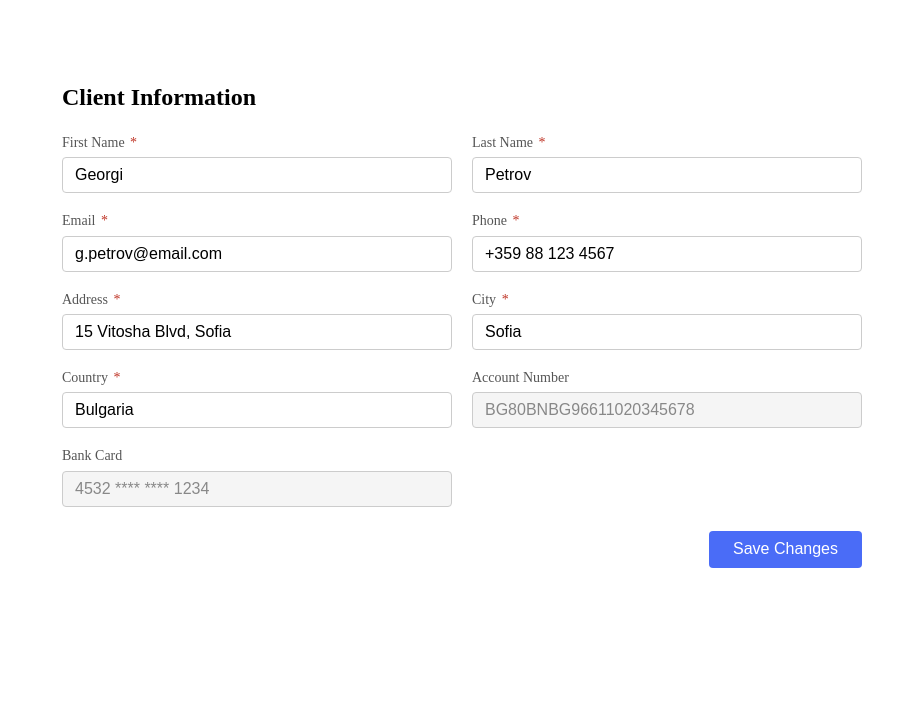
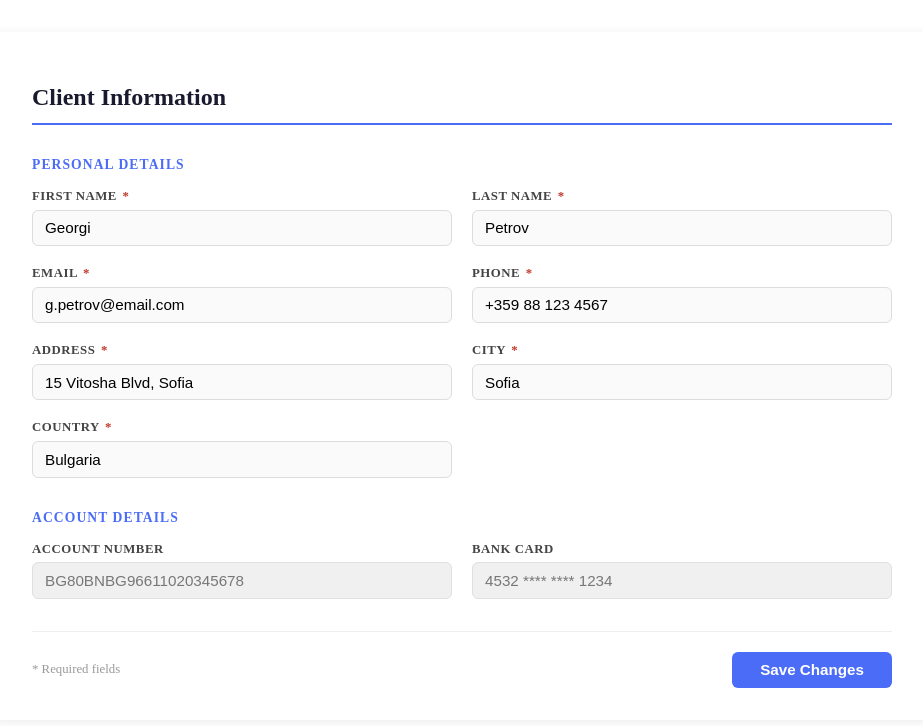
Before and after one commit to AntKovachev/CodixTask, an Angular app in the folder take-home-ui/: page /client in a window 1280 px wide. Shown: the top 726 px of the page, without its empty margins (178-1101 px from the left). Built offline with nearby package versions, Linux system fonts and the light colour scheme.

Commit message:
Improve client form UX/UI
Fixes #10

```diff
--- a/take-home-ui/src/app/pages/client/client.component.css
+++ b/take-home-ui/src/app/pages/client/client.component.css
@@ -1,12 +1,31 @@
 .form-container {
-  max-width: 800px;
+  max-width: 860px;
   margin: 2rem auto;
-  padding: 2rem;
+  padding: 2rem 2.5rem;
+  background: #fff;
+  border-radius: 8px;
+  box-shadow: 0 2px 12px rgba(0, 0, 0, 0.08);
 }
 
 h2 {
-  margin-bottom: 1.5rem;
+  margin-bottom: 2rem;
   font-size: 1.5rem;
+  color: #1a1a2e;
+  border-bottom: 2px solid #4a6cf7;
+  padding-bottom: 0.75rem;
+}
+
+.form-section {
+  margin-bottom: 2rem;
+}
+
+.section-title {
+  font-size: 0.85rem;
+  font-weight: 600;
+  text-transform: uppercase;
+  letter-spacing: 0.08em;
+  color: #4a6cf7;
+  margin-bottom: 1rem;
 }
 
 .form-grid {
@@ -18,32 +37,47 @@ h2 {
 .form-field {
   display: flex;
   flex-direction: column;
-  gap: 0.4rem;
+  gap: 0.35rem;
 }
 
 label {
-  font-size: 0.875rem;
-  font-weight: 500;
-  color: #555;
+  font-size: 0.8rem;
+  font-weight: 600;
+  color: #444;
+  text-transform: uppercase;
+  letter-spacing: 0.04em;
 }
 
 input {
-  padding: 0.5rem 0.75rem;
-  border: 1px solid #ccc;
-  border-radius: 4px;
-  font-size: 1rem;
+  padding: 0.55rem 0.75rem;
+  border: 1.5px solid #ddd;
+  border-radius: 6px;
+  font-size: 0.95rem;
   outline: none;
-  transition: border-color 0.2s;
+  transition: border-color 0.2s, box-shadow 0.2s;
+  background: #fafafa;
 }
 
 input:focus {
   border-color: #4a6cf7;
+  box-shadow: 0 0 0 3px rgba(74, 108, 247, 0.12);
+  background: #fff;
+}
+
+input.valid {
+  border-color: #27ae60;
+}
+
+input.invalid {
+  border-color: #c0392b;
+  box-shadow: 0 0 0 3px rgba(192, 57, 43, 0.08);
 }
 
 input.readonly {
-  background: #f5f5f5;
-  color: #888;
+  background: #f0f0f0;
+  color: #777;
   cursor: not-allowed;
+  border-color: #e0e0e0;
 }
 
 .required-mark {
@@ -51,51 +85,91 @@ input.readonly {
   margin-left: 2px;
 }
 
-input.invalid {
-  border-color: #c0392b;
-}
-
 .field-error {
   font-size: 0.75rem;
   color: #c0392b;
+  display: flex;
+  align-items: center;
+  gap: 4px;
+}
+
+.field-error::before {
+  content: '!';
+  display: inline-flex;
+  align-items: center;
+  justify-content: center;
+  width: 14px;
+  height: 14px;
+  background: #c0392b;
+  color: white;
+  border-radius: 50%;
+  font-size: 0.65rem;
+  font-weight: bold;
+  flex-shrink: 0;
 }
 
 .form-actions {
   margin-top: 1.5rem;
   display: flex;
-  justify-content: flex-end;
+  justify-content: space-between;
+  align-items: center;
+  border-top: 1px solid #eee;
+  padding-top: 1.25rem;
+}
+
+.form-hint {
+  font-size: 0.8rem;
+  color: #999;
 }
 
 button[type='submit'] {
-  padding: 0.6rem 1.5rem;
+  padding: 0.6rem 1.75rem;
   background: #4a6cf7;
   color: white;
   border: none;
-  border-radius: 4px;
-  font-size: 1rem;
+  border-radius: 6px;
+  font-size: 0.95rem;
+  font-weight: 600;
   cursor: pointer;
-  transition: background 0.2s;
+  transition: background 0.2s, transform 0.1s;
 }
 
 button[type='submit']:hover:not(:disabled) {
   background: #3a5ce5;
+  transform: translateY(-1px);
 }
 
 button[type='submit']:disabled {
-  background: #aaa;
+  background: #c5cae9;
   cursor: not-allowed;
 }
 
 .loading {
-  text-align: center;
-  padding: 2rem;
+  display: flex;
+  flex-direction: column;
+  align-items: center;
+  gap: 1rem;
+  padding: 4rem;
   color: #888;
 }
 
-.error-message {
+.spinner {
+  width: 36px;
+  height: 36px;
+  border: 3px solid #e0e0e0;
+  border-top-color: #4a6cf7;
+  border-radius: 50%;
+  animation: spin 0.7s linear infinite;
+}
+
+@keyframes spin {
+  to { transform: rotate(360deg); }
+}
+
+.page-error {
   margin: 2rem auto;
-  max-width: 800px;
-  padding: 1rem;
+  max-width: 860px;
+  padding: 1rem 1.25rem;
   background: #fdecea;
   color: #c0392b;
   border-radius: 4px;
--- a/take-home-ui/src/app/pages/client/client.component.html
+++ b/take-home-ui/src/app/pages/client/client.component.html
@@ -1,17 +1,25 @@
 @if (error) {
-  <div class="error-message">{{ error }}</div>
+  <div class="page-error">⚠ {{ error }}</div>
 }
 
 @if (!isReady && !error) {
-  <div class="loading">Loading...</div>
+  <div class="loading">
+    <div class="spinner"></div>
+    <span>Loading client data...</span>
+  </div>
 }
 
 @if (isReady && client) {
   <div class="form-container">
     <h2>Client Information</h2>
+
     <form #clientForm="ngForm">
+
+      <div class="form-section">
+        <h3 class="section-title">Personal Details</h3>
         <div class="form-grid">
           @for (field of fields; track field.key) {
+            @if (!field.readonly) {
               <div class="form-field">
                 <label [for]="field.key">
                   {{ field.label }}
@@ -23,9 +31,8 @@
                   [name]="field.key"
                   [type]="field.type"
                   [(ngModel)]="client[field.key]"
-              [readonly]="field.readonly"
-              [class.readonly]="field.readonly"
                   [class.invalid]="input.touched && input.invalid"
+                  [class.valid]="input.touched && input.valid"
                   [required]="field.required ?? false"
                   [email]="field.type === 'email'"
                   [minlength]="field.minLength ?? null"
@@ -37,14 +44,40 @@
                   <span class="field-error">Please enter a valid email address</span>
                 }
                 @if (input.touched && input.errors?.['minlength']) {
-              <span class="field-error">{{ field.label }} must be at least {{ field.minLength }} characters</span>
+                  <span class="field-error">Minimum {{ field.minLength }} characters required</span>
                 }
               </div>
             }
+          }
         </div>
+      </div>
+
+      <div class="form-section">
+        <h3 class="section-title">Account Details</h3>
+        <div class="form-grid">
+          @for (field of fields; track field.key) {
+            @if (field.readonly) {
+              <div class="form-field">
+                <label [for]="field.key">{{ field.label }}</label>
+                <input
+                  [id]="field.key"
+                  [name]="field.key"
+                  [type]="field.type"
+                  [(ngModel)]="client[field.key]"
+                  readonly
+                  class="readonly"
+                />
+              </div>
+            }
+          }
+        </div>
+      </div>
+
       <div class="form-actions">
+        <span class="form-hint">* Required fields</span>
         <button type="submit" [disabled]="clientForm.invalid">Save Changes</button>
       </div>
+
     </form>
   </div>
 }
--- a/take-home-ui/src/app/pages/client/client.component.ts
+++ b/take-home-ui/src/app/pages/client/client.component.ts
@@ -1,5 +1,6 @@
 import { Component, OnInit } from '@angular/core';
 import { FormsModule } from '@angular/forms';
+import { delay } from 'rxjs';
 import { ClientService } from '../../services/client.service';
 import { Client } from '../../models/client.model';
 import { CLIENT_FIELD_CONFIG, ClientFieldConfig } from '../../config/config';
@@ -20,7 +21,7 @@ export class ClientComponent implements OnInit {
   constructor(private clientService: ClientService) {}
 
   ngOnInit(): void {
-    this.clientService.getClient().subscribe({
+    this.clientService.getClient().pipe(delay(750)).subscribe({
       next: (data) => {
         this.client = data;
         this.isReady = true;
```
Lines whose indentation alone changed are shown as unchanged.
